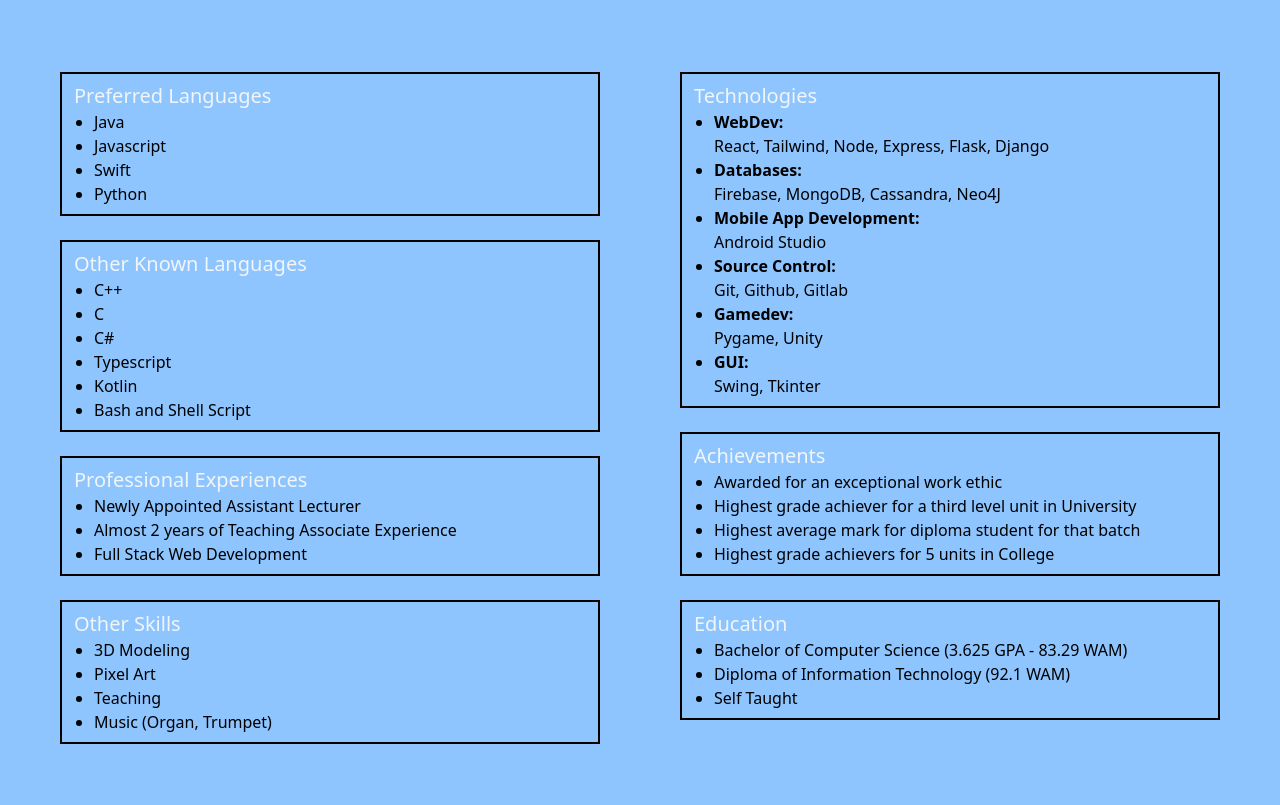
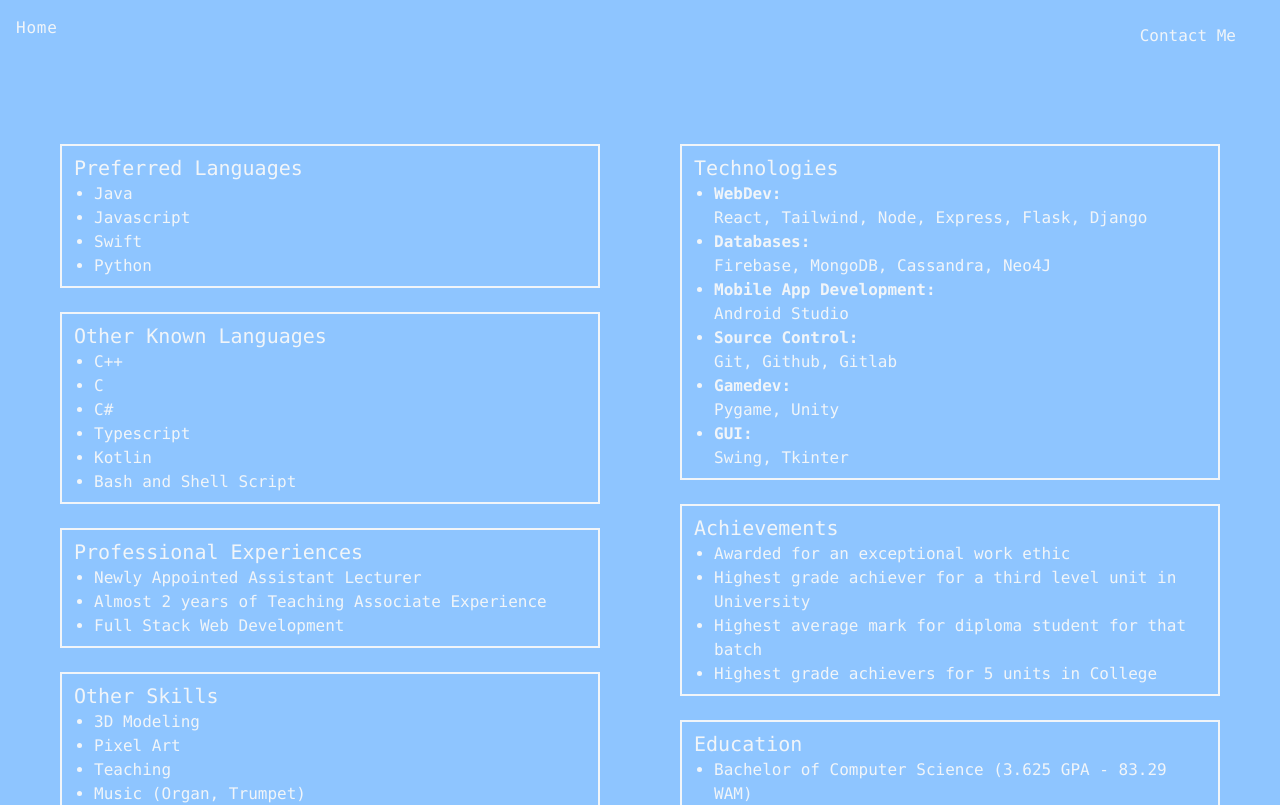
Before and after one commit to XrayenJN/PersonalWebsite, a React (Vite) app: page /skills in a window 1280 px wide. Shown: the top 805 px of the page. Built offline with nearby package versions, Linux system fonts and the light colour scheme.

Commit message:
feat: add header to skill page

```diff
--- a/src/components/mainpage/Header.jsx
+++ b/src/components/mainpage/Header.jsx
@@ -21,7 +21,9 @@
   return (
     <>
       <div className="flex justify-between p-4 lg:flex-row">
-        <div className="tracking-wider flex items-center">LOGO</div>
+        <a href="/">
+          <div className="tracking-wider flex items-center">Home</div>
+        </a>
         <div className="space-x-4">
           <div className="hidden md:flex">
             <NavItems />
--- a/src/pages/SkillPage.jsx
+++ b/src/pages/SkillPage.jsx
@@ -4,7 +4,8 @@
 
 const SkillPage = () => {
   return (
-    <div className="h-max bg-blue-300">
+    <div className="h-max bg-blue-300 text-slate-100 font-mono">
+      <Header />
       <SkillLists />
       <Footer />
     </div>
```
